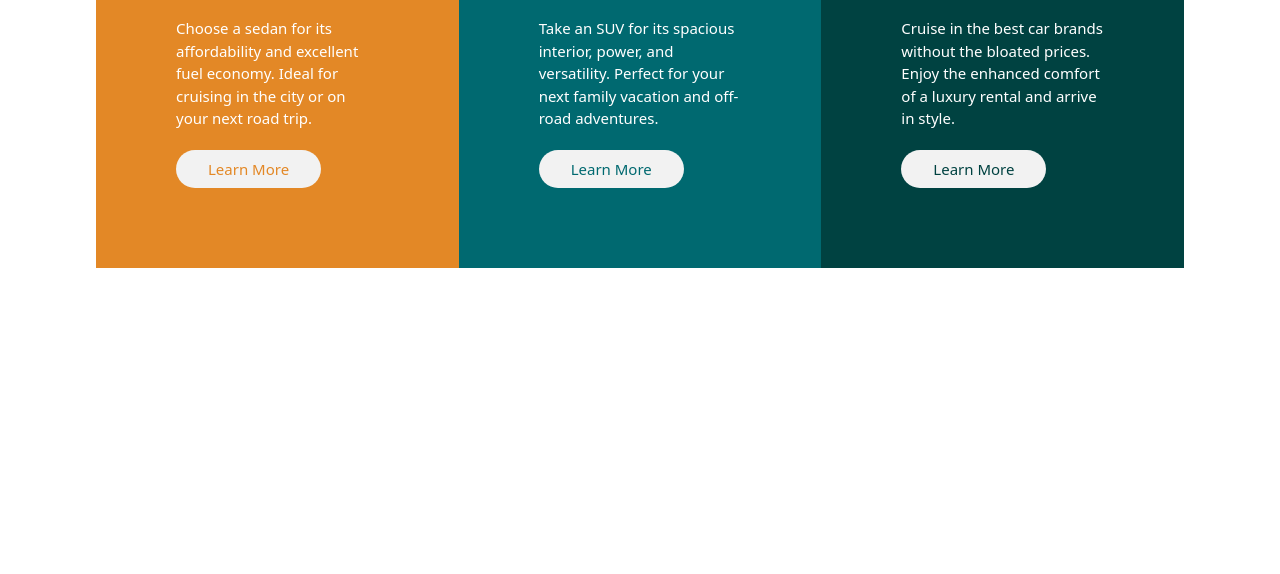
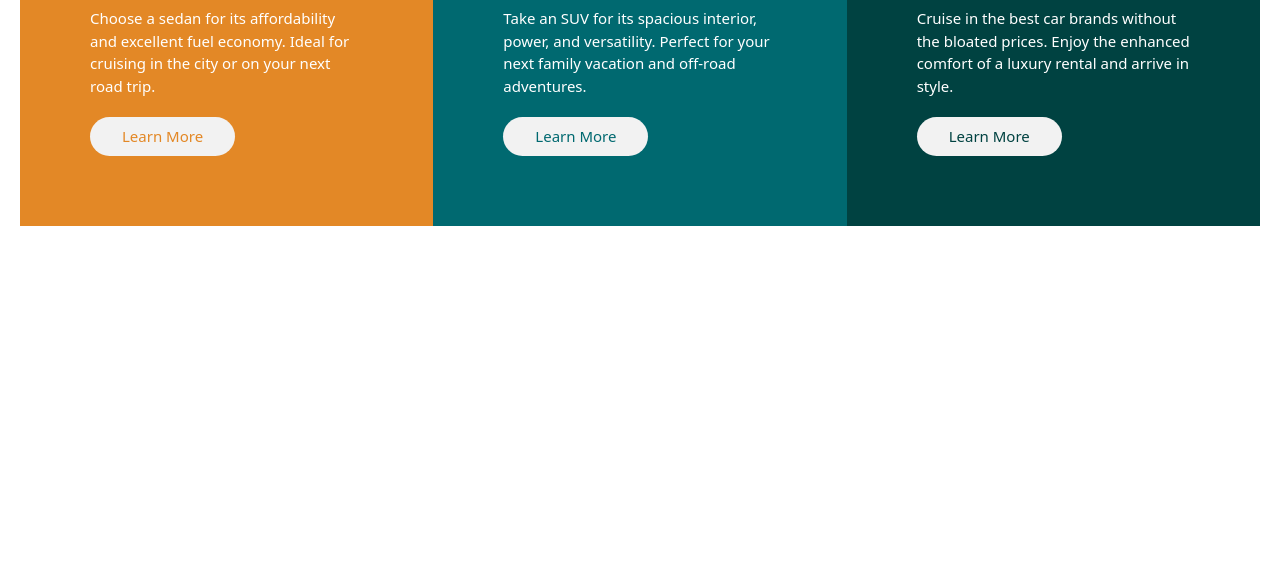
Before and after one commit to sebygalla/RetoFrontedMentor, a website: page index.html in a window 1280 px wide. Shown: the part 226-800 px from the top of the page. Drawn offline with Linux system fonts and the light colour scheme.

Commit message:
padding x

```diff
--- a/index.html
+++ b/index.html
@@ -16,10 +16,10 @@
 
   <body class="text-white">
 
-    <main class="grid place-content-center my-20 mx-24  lg:h-screen lg:grid-cols-3 text-[15px]">
+    <main class="grid place-content-center my-20 mx-5 lg:my-20 lgmx-24  lg:h-screen lg:grid-cols-3 text-[15px]">
 
       <!-- card 1 -->
-      <article class=" bg-Bright-orange p-20 w-[325px] lg:h-screen">
+      <article class=" bg-Bright-orange p-[70px] w-[325px] lg:h-screen">
         <img class="w-[50px]" src="./assets/images/icon-sedans.svg" alt="logo" />
         <h1 class="text-2xl font-bold uppercase font-lexend-deca">Sedans</h1>
         <p class="mt-5">
@@ -30,7 +30,7 @@
       </article>
 
       <!-- card 2 -->
-      <article class=" bg-Dark-cyan p-20 w-[325px] lg:h-screen">
+      <article class=" bg-Dark-cyan p-[70px] w-[325px] lg:h-screen">
         <img class="w-[50px]" src="./assets/images/icon-suvs.svg" alt="" />
         <h1 class="text-2xl font-bold uppercase">SUVs</h1>
         <p class="mt-5">
@@ -42,7 +42,7 @@
       </article>
 
       <!-- card 3 -->
-      <article class=" bg-Very-dark-cyan p-20 w-[325px]">
+      <article class=" bg-Very-dark-cyan p-[70px] w-[325px]">
         <img class="w-[50px]" src="./assets/images/icon-luxury.svg" alt="" />
         <h1 class="text-2xl font-bold uppercase">Luxury</h1>
         <p class="mt-5">
```
